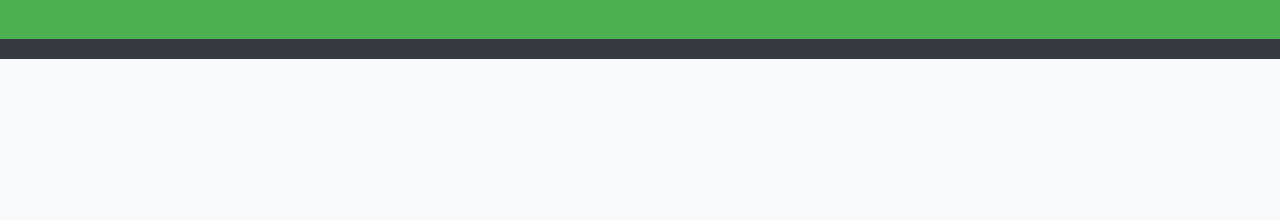
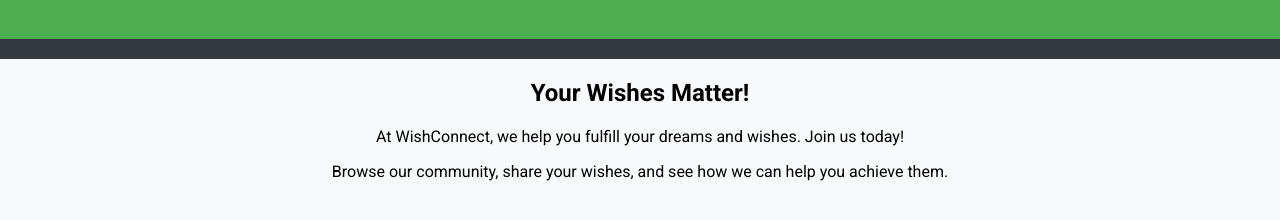
Before and after one commit to SirChip/WishConnect, a plain HTML site: page index.html in a window 1280 px wide. Shown: the part 82-302 px from the top of the page. Drawn offline with Linux system fonts and the light colour scheme; no server answers.

Commit message:
Update index.html part of 9.15

```diff
--- a/index.html
+++ b/index.html
@@ -29,6 +29,10 @@
             margin: 0 15px;
             text-decoration: none;
         }
+        .content {
+            text-align: center;
+            margin: 20px;
+        }
     </style>
 </head>
 <body>
@@ -39,6 +43,12 @@
     <nav>
         <span id="navLinks"></span>
     </nav>
+
+    <div class="content">
+        <h2>Your Wishes Matter!</h2>
+        <p>At WishConnect, we help you fulfill your dreams and wishes. Join us today!</p>
+        <p>Browse our community, share your wishes, and see how we can help you achieve them.</p>
+    </div>
 
     <script type="module">
         import { getAuth, onAuthStateChanged } from "https://www.gstatic.com/firebasejs/10.13.2/firebase-auth.js";
```
